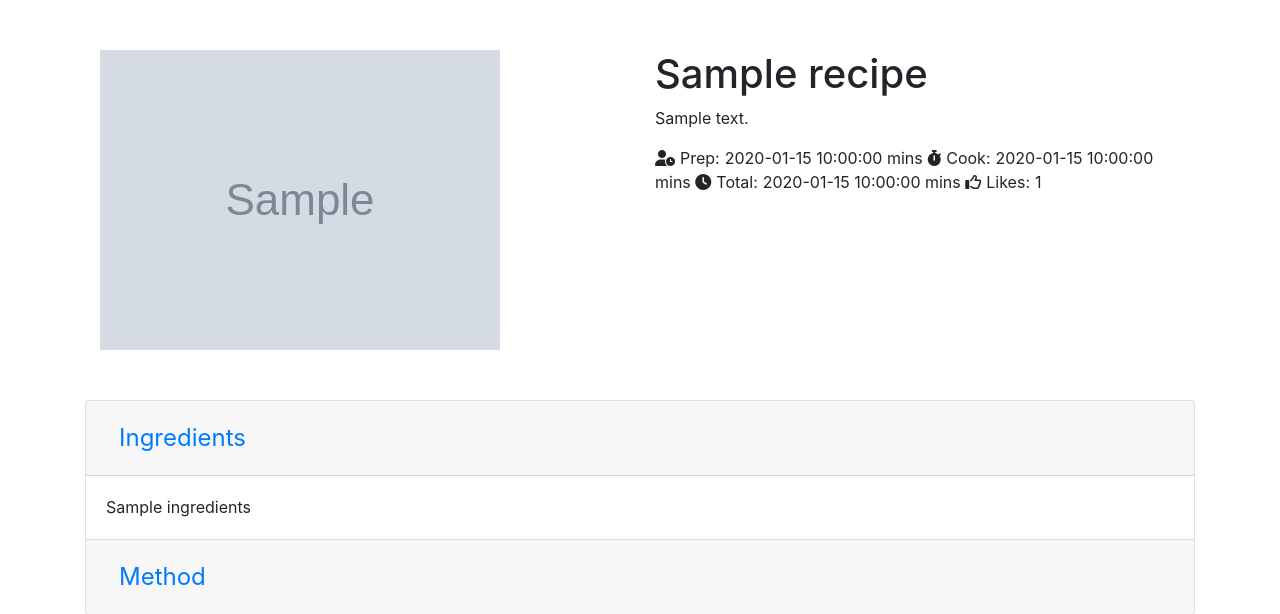
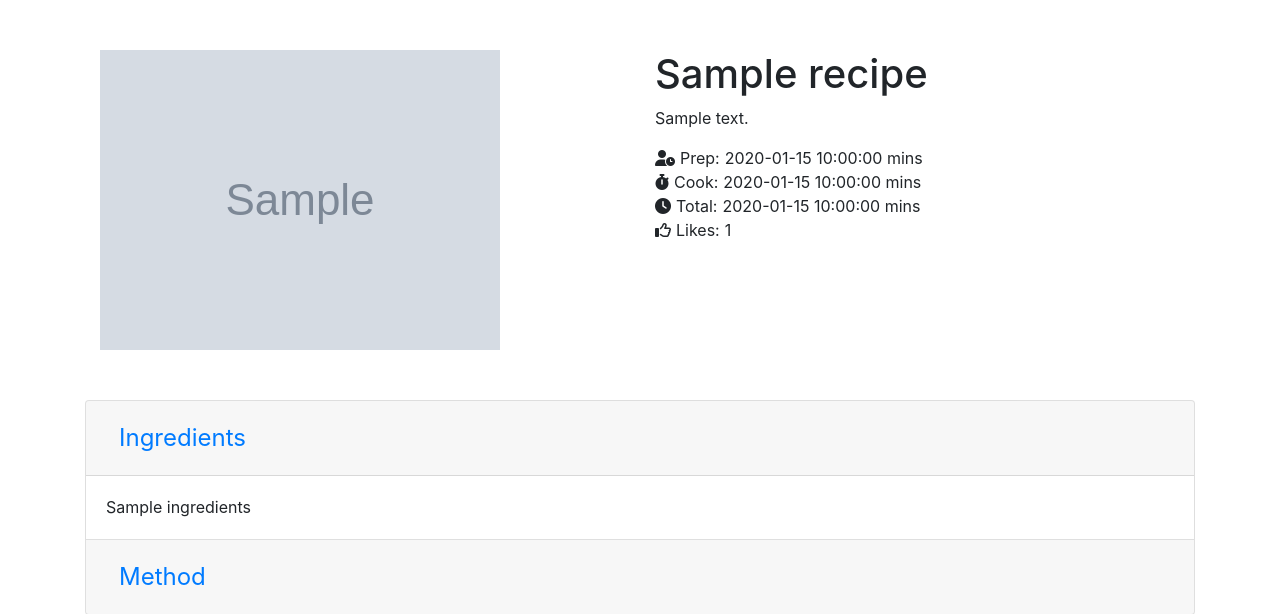
Before and after one commit to Joojoobee87/Whats4T, a Flask app: template templates/showrecipe.html in a window 1280 px wide. Shown: the part 56-670 px from the top of the page. Run offline with Flask 2, Linux system fonts and the light colour scheme; the template is opened without the code that fills it: most values are stand-ins (such as "Sample title", 1, 10 or a date in 2020); grey boxes marked "Sample" are stand-in pictures; some libraries are stand-ins or nearby versions; some web fonts are replaced; grey boxes are pictures that could not be loaded.

Commit message:
changed structure of recipe icons and added classes for styling

```diff
--- a/templates/showrecipe.html
+++ b/templates/showrecipe.html
@@ -3,18 +3,26 @@
 {% block content %}
 
 <div class="container show-recipe-container">
-    <div class="row">
+    <div class="row show-recipe">
         <div class="col-md-6 col-lg-6 show-recipe-image">
             <img class="recipe-image" src="{{ recipes.image }}" alt="recipe image">
         </div>
         <div class="col-md-6 col-lg-6 show-recipe-summary">
-            <h1>{{recipes.title}}</h1>
+            <h1 class="show-recipe-title">{{recipes.title}}</h1>
             <p>{{ recipes.summary }}</p>
                 <div>
-                    <i class="fas fa-user-clock"></i><span class="icon-label">Prep:</span><span class="icon-content">{{ recipes.prep_time }} mins</span>
-                    <i class="fas fa-stopwatch"></i><span class='icon-label'>Cook:</span><span class="icon-content">{{ recipes.cooking_time }} mins</span>
-                    <i class="fas fa-clock"></i><span class="icon-label">Total:</span><span class="icon-content">{{ recipes.total_time }} mins</span>
-                    <i class="far fa-thumbs-up"></i><span class="icon-label">Likes:</span><span class="icon-content">{{ recipes.likes_count }}</span>
+                    <div class="show-recipe-icon">
+                        <i class="fas fa-user-clock"></i><span class="icon-label">Prep:</span><span class="icon-content">{{ recipes.prep_time }} mins</span>
+                    </div>
+                    <div class="show-recipe-icon">
+                        <i class="fas fa-stopwatch"></i><span class='icon-label'>Cook:</span><span class="icon-content">{{ recipes.cooking_time }} mins</span>
+                    </div>
+                    <div class="show-recipe-icon">
+                        <i class="fas fa-clock"></i><span class="icon-label">Total:</span><span class="icon-content">{{ recipes.total_time }} mins</span>
+                    </div>
+                    <div class="show-recipe-icon">
+                        <i class="far fa-thumbs-up"></i><span class="icon-label">Likes:</span><span class="icon-content">{{ recipes.likes_count }}</span>
+                    </div>
                 </div>
         </div>
     </div>
@@ -53,9 +61,9 @@
     </div>
     </div>
 
-    <div class="container-advert">
-        <div class=row>
-            <div class="col-md-8 col-lg-8">
+    <div class="advert-container">
+        <div class="row advert-row">
+            <div class="col-md-8 col-lg-8 advert-column">
                 <img src="https://s7e3a.scene7.com/is/image/LakelandCamel/ovenmate-hero?$1250$" alt="advertising" class="advert-image">
                 <div class="col-lg-6 col-md-6 advert-text">
                     <h2>Restore your house to order this spring</h2>
```
